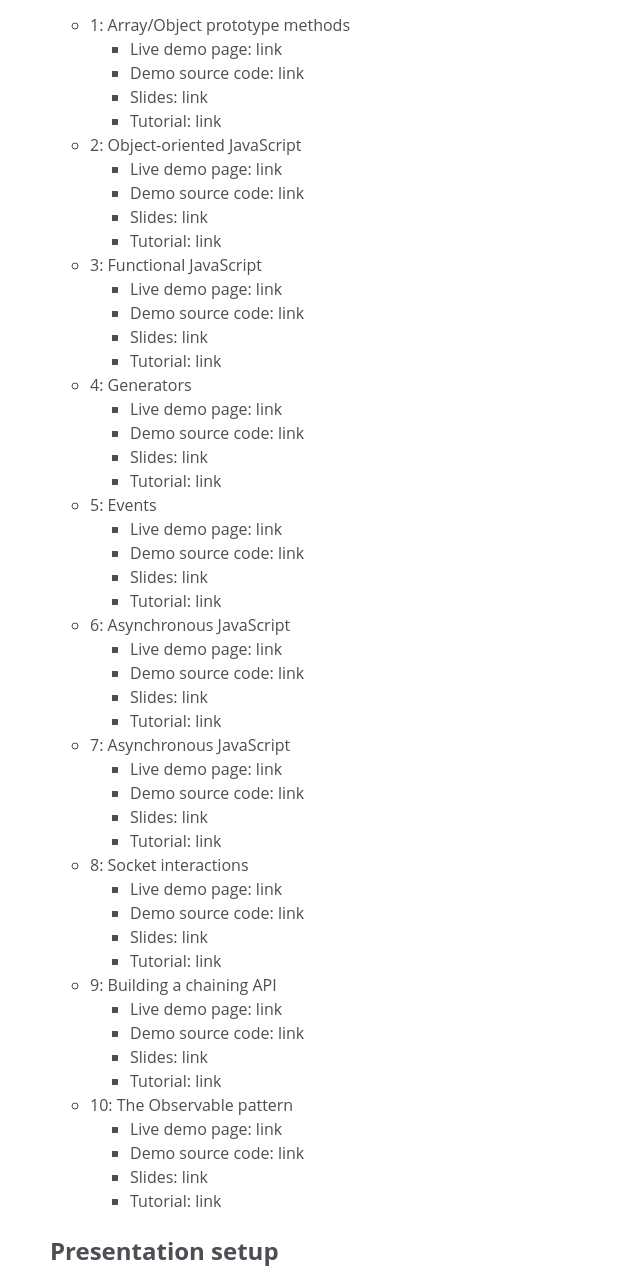
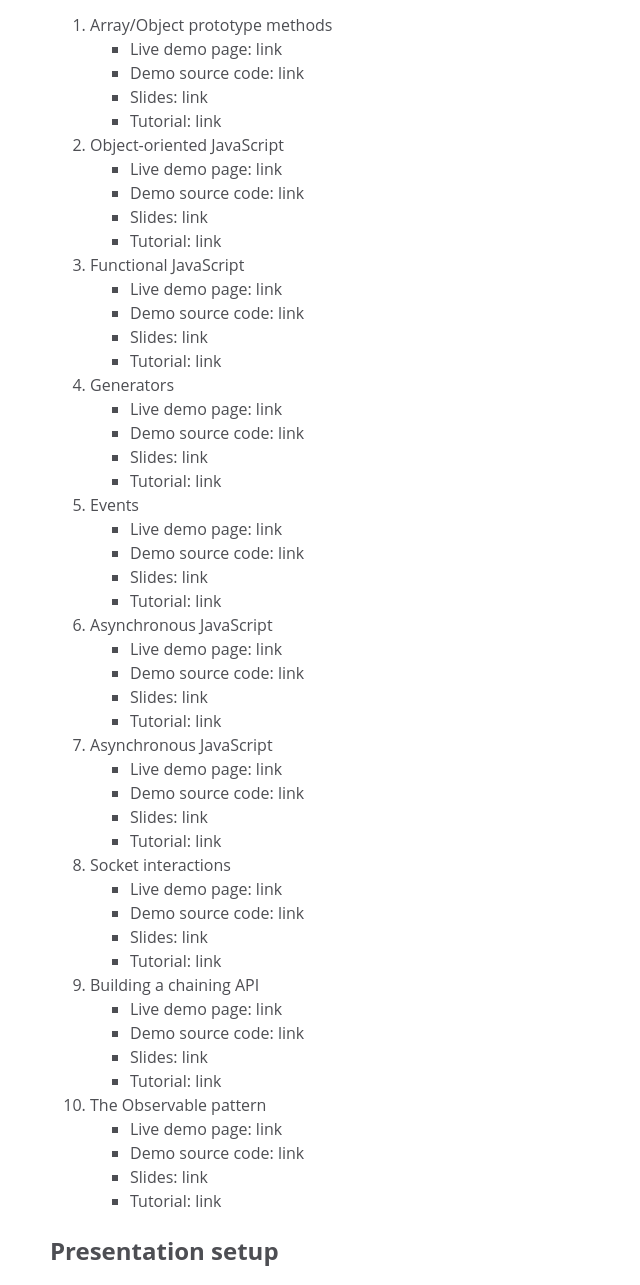
Before and after one commit to mdn/advanced-js-fundamentals-ck, a plain HTML site: page index.html in a window 1280 px wide. Shown: the part 1883-3168 px from the top of the page, without its empty margins (0-640 px from the left). Drawn offline with Linux system fonts and the light colour scheme.

Commit message:
more index updates, and readme templates

```diff
--- a/index.html
+++ b/index.html
@@ -121,78 +121,78 @@ For any issues, submit issues against the <a href="https://github.com/mdn/advanc
 
 <p>Project resources overview</p>
 
-<ul>
-  <li>1: Array/Object prototype methods
+<ol>
+  <li>Array/Object prototype methods
     <ul>
         <li>Live demo page: link</li>
         <li>Demo source code: link</li>
         <li>Slides: link</li><li>Tutorial: link</li>
     </ul>
   </li>
-  <li>2: Object-oriented JavaScript
+  <li>Object-oriented JavaScript
     <ul>
         <li>Live demo page: link</li>
         <li>Demo source code: link</li>
         <li>Slides: link</li><li>Tutorial: link</li>
     </ul>
   </li>
-  <li>3: Functional JavaScript
+  <li>Functional JavaScript
     <ul>
         <li>Live demo page: link</li>
         <li>Demo source code: link</li>
         <li>Slides: link</li><li>Tutorial: link</li>
     </ul>
   </li>
-  <li>4: Generators
+  <li>Generators
     <ul>
         <li>Live demo page: link</li>
         <li>Demo source code: link</li>
         <li>Slides: link</li><li>Tutorial: link</li>
     </ul>
   </li>
-  <li>5: Events
+  <li>Events
     <ul>
         <li>Live demo page: link</li>
         <li>Demo source code: link</li>
         <li>Slides: link</li><li>Tutorial: link</li>
     </ul>
   </li>
-  <li>6: Asynchronous JavaScript
+  <li>Asynchronous JavaScript
     <ul>
         <li>Live demo page: link</li>
         <li>Demo source code: link</li>
         <li>Slides: link</li><li>Tutorial: link</li>
     </ul>
   </li>
-  <li>7: Asynchronous JavaScript
+  <li>Asynchronous JavaScript
     <ul>
         <li>Live demo page: link</li>
         <li>Demo source code: link</li>
         <li>Slides: link</li><li>Tutorial: link</li>
     </ul>
   </li>
-  <li>8: Socket interactions
+  <li>Socket interactions
     <ul>
         <li>Live demo page: link</li>
         <li>Demo source code: link</li>
         <li>Slides: link</li><li>Tutorial: link</li>
     </ul>
   </li>
-  <li>9: Building a chaining API
+  <li>Building a chaining API
     <ul>
         <li>Live demo page: link</li>
         <li>Demo source code: link</li>
         <li>Slides: link</li><li>Tutorial: link</li>
     </ul>
   </li>
-  <li>10: The Observable pattern
+  <li>The Observable pattern
     <ul>
         <li>Live demo page: link</li>
         <li>Demo source code: link</li>
         <li>Slides: link</li><li>Tutorial: link</li>
     </ul>
   </li>
-</ul>
+</ol>
 
 <h2>Presentation setup</h2>
 
```
